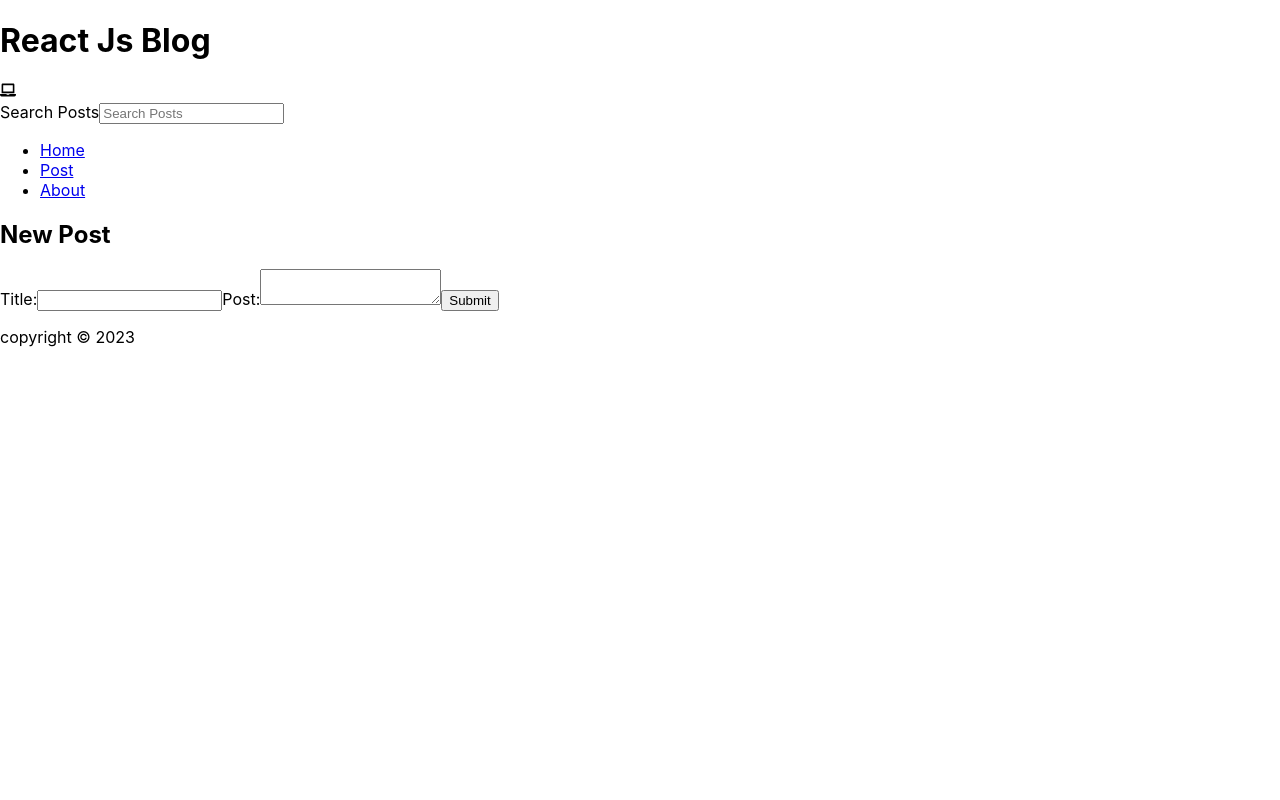
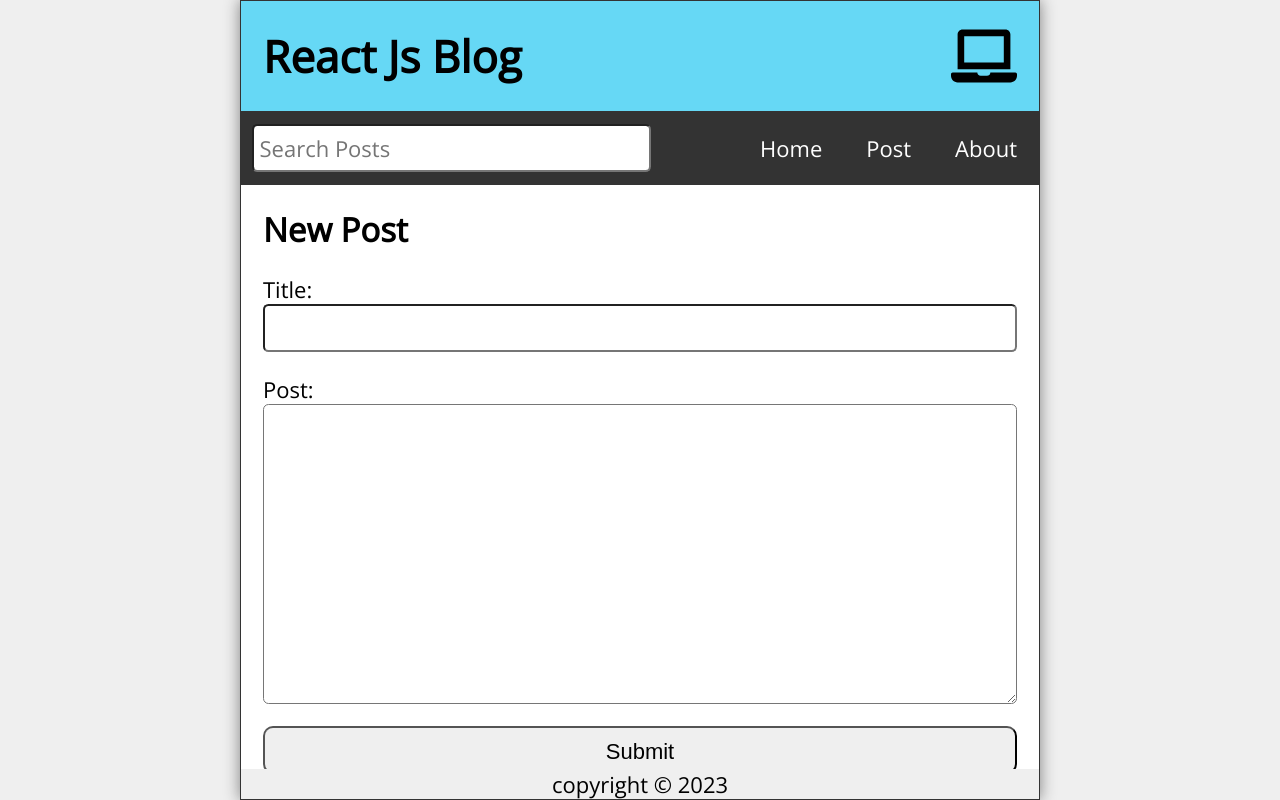
Before and after one commit to harwarl/blogapp, a React (Create React App) app: page /post in a window 1280 px wide. Built offline with nearby package versions, Linux system fonts and the light colour scheme; data requests are answered from the project's data file.

Commit message:
fix: edit button

```diff
--- a/data/db.json
+++ b/data/db.json
@@ -3,26 +3,26 @@
     {
       "id": 1,
       "title": "My First Post",
-      "datetime": "July 01, 2021 11:17:36 AM",
-      "body": "lorem ipsum yugsit dolor js jsj jskj"
+      "datetime": "February 24, 2023 6:10:13 PM",
+      "body": "Adjusted. working now!"
     },
     {
       "id": 2,
       "title": "My Second Post",
-      "datetime": "July 01, 2021 11:17:36 AM",
-      "body": "lorem ipsum yugsit dolor js jsj jskj"
+      "datetime": "February 24, 2023 6:10:25 PM",
+      "body": "Also working now"
     },
     {
       "id": 3,
       "title": "My Third Post",
-      "datetime": "July 01, 2021 11:17:36 AM",
-      "body": "lorem ipsum yugsit dolor js jsj jskj"
+      "datetime": "February 24, 2023 6:10:34 PM",
+      "body": "This works too"
     },
     {
       "id": 4,
-      "title": "My Fourth Post",
-      "datetime": "July 01, 2021 11:17:36 AM",
-      "body": "lorem ipsum yugsit dolor js jsj jskj"
+      "title": "bubu",
+      "datetime": "February 24, 2023 6:10:49 PM",
+      "body": "This also works"
     }
   ]
 }
--- a/src/App.js
+++ b/src/App.js
@@ -8,11 +8,6 @@
 import Missing from './Missing';
 import Footer from './Footer';
 import { BrowserRouter as Router, Route, Routes } from 'react-router-dom';
-import { useState, useEffect } from 'react';
-import { format } from 'date-fns';
-import api from './api/posts'
-import useWindowSize from './hooks/useWindowSize';
-import useAxiosFetch from './hooks/useAxiosFetch';
 import { DataProvider } from './context/DataContext';
 
 function App() {
@@ -48,7 +43,7 @@
             <Route path='/' element={<Home />} />
             <Route path='/post' element={<NewPost />} />
             <Route path='/post/:id' element={<PostPage />} />
-            <Route path='/edit/:id' element={<EditPost />} />
+            <Route path='/post/edit/:id' element={<EditPost />} />
             <Route path='/about' element={<About />} />
             <Route path='*' element={<Missing />} />
           </Routes>
--- a/src/EditPost.js
+++ b/src/EditPost.js
@@ -1,8 +1,8 @@
 import React, { useContext } from 'react';
 import { format } from 'date-fns';
-import { useParams, Link } from 'react-router-dom';
+import { useParams, Link, useNavigate} from 'react-router-dom';
 import api from './api/posts';
-import { useNavigate } from 'react-router-dom';
+import { useEffect } from 'react';
 import DataContext from './context/DataContext';
 
 
@@ -10,12 +10,13 @@
     const {posts, editTitle, editBody, setPosts, setEditBody, setEditTitle} = useContext(DataContext);
     const { id } = useParams();
     const navigate = useNavigate();
+    const post = posts.find(post => (post.id).toString() === id)
 
     const handleEdit = async(id) =>{
         const datetime = format(new Date(), 'MMMM dd, yyyy pp');
         const updatedPost = { id: id, title: editTitle, datetime: datetime, body: editBody };
         try{
-          const response = await api.put(`'/posts/${id}`, updatedPost)
+          const response = await api.put(`/posts/${id}`, updatedPost)
           setPosts(posts.map((post)=>post.id === id ? {...response.data} : post))
           setEditTitle('');
           setEditBody('');
@@ -25,7 +26,13 @@
         }
       }
 
-    const post = posts.find(post => (post.id).toString() === id)
+    useEffect(()=>{
+        if(post){
+            setEditTitle(post.title);
+            setEditBody(post.body);
+        }
+    }, [post, setEditTitle, setEditBody])
+
     return (
         <main className='NewPost'>
             {editTitle &&
@@ -33,7 +40,7 @@
                     <h2>Edit Post</h2>
                     <form
                         className="newPostForm"
-                        onSubmit={(e)=>{e.preventDefault()}}
+                        onSubmit={(e)=>e.preventDefault()}
                     >
                         <label htmlFor="postTitle">Title:</label>
                         <input
@@ -46,6 +53,7 @@
                         <label htmlFor="postBody">Post:</label>
                         <textarea
                             type="text"
+                            required
                             id='postBody'
                             value={editBody}
                             onChange={(e) => setEditBody(e.target.value)} />
--- a/src/PostPage.js
+++ b/src/PostPage.js
@@ -28,7 +28,7 @@
           <h2>{post.title}</h2>
           <p className='postDate'>{post.datetime}</p>
           <p className='postBody'>{post.body}</p>
-          <Link to={`/edit/${post.id}`}>
+          <Link to={`/post/edit/${post.id}`}>
             <button className='editButton'>
               Edit Post
             </button>
--- a/src/index.css
+++ b/src/index.css
@@ -1,13 +1,278 @@
+@import url('https://fonts.googleapis.com/css2?family=Open+Sans&display=swap');
+
+* {
+  margin: 0;
+  padding: 0;
+  box-sizing: border-box;
+}
+
+html {
+  font-size: 16px;
+}
+
 body {
-  margin: 0;
-  font-family: -apple-system, BlinkMacSystemFont, 'Segoe UI', 'Roboto', 'Oxygen',
-    'Ubuntu', 'Cantarell', 'Fira Sans', 'Droid Sans', 'Helvetica Neue',
-    sans-serif;
+  min-height: 100vh;
+  font-family: 'Open Sans', sans-serif;
   -webkit-font-smoothing: antialiased;
   -moz-osx-font-smoothing: grayscale;
+  display: flex;
+  background-color: #efefef;
 }
 
-code {
-  font-family: source-code-pro, Menlo, Monaco, Consolas, 'Courier New',
-    monospace;
+#root {
+  flex-grow: 1;
+  display: flex;
+  justify-content: center;
+  align-items: center;
 }
+
+.App {
+  width: 100%;
+  max-width: 800px;
+  height: 100vh;
+  display: flex;
+  flex-direction: column;
+  justify-content: flex-start;
+  align-items: center;
+  border: 1px solid #333;
+  box-shadow: 0px 0px 15px gray;
+}
+
+.Header, .Footer {
+  width: 100%;
+  background-color: #66d8f5;
+  padding: 1rem;
+  display: flex;
+  justify-content: space-between;
+  align-items: center;
+}
+
+.Header h1 {
+  font-size: 1.5rem;
+}
+
+.Header svg {
+  font-size: 2rem;
+}
+
+.Footer {
+  padding: 0.75rem;
+  display: grid;
+  place-content: center;
+}
+
+.Nav {
+  width: 100%;
+  background-color: #333;
+  display: flex;
+  flex-direction: column;
+  justify-content: flex-start;
+  align-items: flex-start;
+}
+
+.searchForm {
+  width: 80%;
+  padding: 1rem 0 0 0.75rem;
+}
+
+.searchForm input[type="text"] {
+  font-family: 'Open Sans', sans-serif;
+  width: 100%;
+  min-height: 48px;
+  font-size: 1rem;
+  padding: 0.25rem;
+  border-radius: 0.25rem;
+  outline: none;
+}
+
+.searchForm label {
+  position: absolute;
+  left: -99999px;
+}
+
+.Nav ul {
+  color: #fff;
+  list-style-type: none;
+  display: flex;
+  flex-wrap: nowrap;
+  align-items: center;
+}
+
+.Nav li {
+  padding: 1rem;
+}
+
+.Nav li:hover,
+.Nav li:focus {
+  padding: 1rem;
+}
+
+.Nav li a {
+  color: #fff;
+  text-decoration: none;
+}
+
+.Nav li:hover,
+.Nav li:focus,
+.Nav li:hover a,
+.Nav li:focus a  {
+  background-color: #eee;
+  color: #333;
+}
+
+.Nav li:hover a,
+.Nav li:focus a {
+  cursor: pointer;
+}
+
+.Home, .NewPost, .PostPage, .About, .Missing {
+  width: 100%;
+  flex-grow: 1;
+  padding: 1rem;
+  overflow-y: auto;
+  background-color: #fff;
+}
+
+.post {
+  margin-top: 1rem;
+  padding-bottom: 1rem;
+  border-bottom: 1px solid lightgray;
+}
+
+.Home .post a {
+  text-decoration: none;
+}
+
+.Home .post a,
+.Home .post a:visited {
+  color: #000;
+}
+
+.post:first-child {
+  margin-top: 0;
+}
+
+.post:last-child {
+  border-bottom: none;
+}
+
+.postDate {
+  font-size: 0.75rem;
+  margin-top: 0.25rem;
+}
+
+.postBody {
+  margin: 1rem 0;
+}
+
+.newPostForm {
+  display: flex;
+  flex-direction: column;
+}
+
+.newPostForm label {
+  margin-top: 1rem;
+}
+
+.newPostForm input[type='text'],
+.newPostForm textarea {
+  font-family: 'Open Sans', sans-serif;
+  width: 100%;
+  min-height: 48px;
+  font-size: 1rem;
+  padding: 0.25rem;
+  border-radius: 0.25rem;
+  margin-right: 0.25rem;
+  outline: none;
+}
+
+.newPostForm textarea {
+  height: 100px;
+}
+
+.newPostForm button {
+  margin-top: 1rem;
+  height: 48px;
+  min-width: 48px;
+  border-radius: 10px;
+  padding: 0.5rem;
+  font-size: 1rem;
+  cursor: pointer;
+}
+
+.Missing p, .PostPage p, .NewPost p {
+  margin-top: 1rem;
+}
+
+.PostPage button {
+  height: 48px;
+  min-width: 48px;
+  border-radius: 0.25rem;
+  padding: 0.5rem;
+  margin-right: 0.5rem;
+  font-size: 1rem;
+  color: #fff;
+  cursor: pointer;
+}
+
+.deleteButton {
+  background-color: red;
+}
+
+.editButton {
+  background-color: #333;
+}
+
+.statusMsg {
+  margin-top: 2rem;
+}
+
+@media only screen and (min-width: 610px) {
+  html {
+    font-size: 22px;
+  }
+
+  .Header h1 {
+    font-size: 2rem;
+  }
+
+  .Nav {
+    flex-direction: row;
+    flex-wrap: nowrap;
+    justify-content: space-between;
+    align-items: center;
+  }
+
+  .Nav ul {
+    text-align: right;
+  }
+
+  .Nav li:hover,
+  .Nav li:focus,
+  .Nav li:hover a,
+  .Nav li:focus a  {
+    background-color: #eee;
+    color: #333;
+  }
+
+  .searchForm {
+    width: 50%;
+    padding: .5rem 0;
+  }
+
+  .searchForm input[type="text"] {
+    margin-left: 0.5rem;
+  }
+
+  .newPostForm textarea {
+    height: 300px;
+  }
+}
+
+@media only screen and (min-width: 992px) {
+
+  .Header svg {
+    font-size: 3rem;
+  }
+
+}
```
